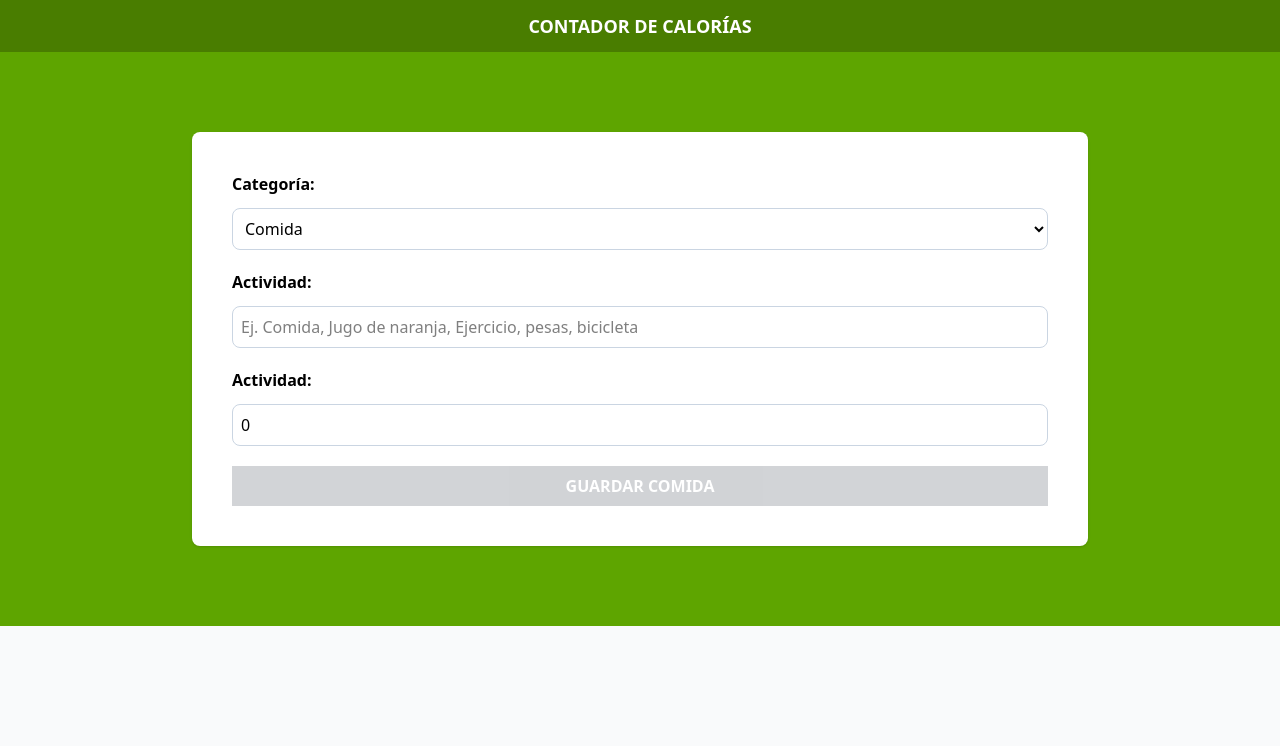
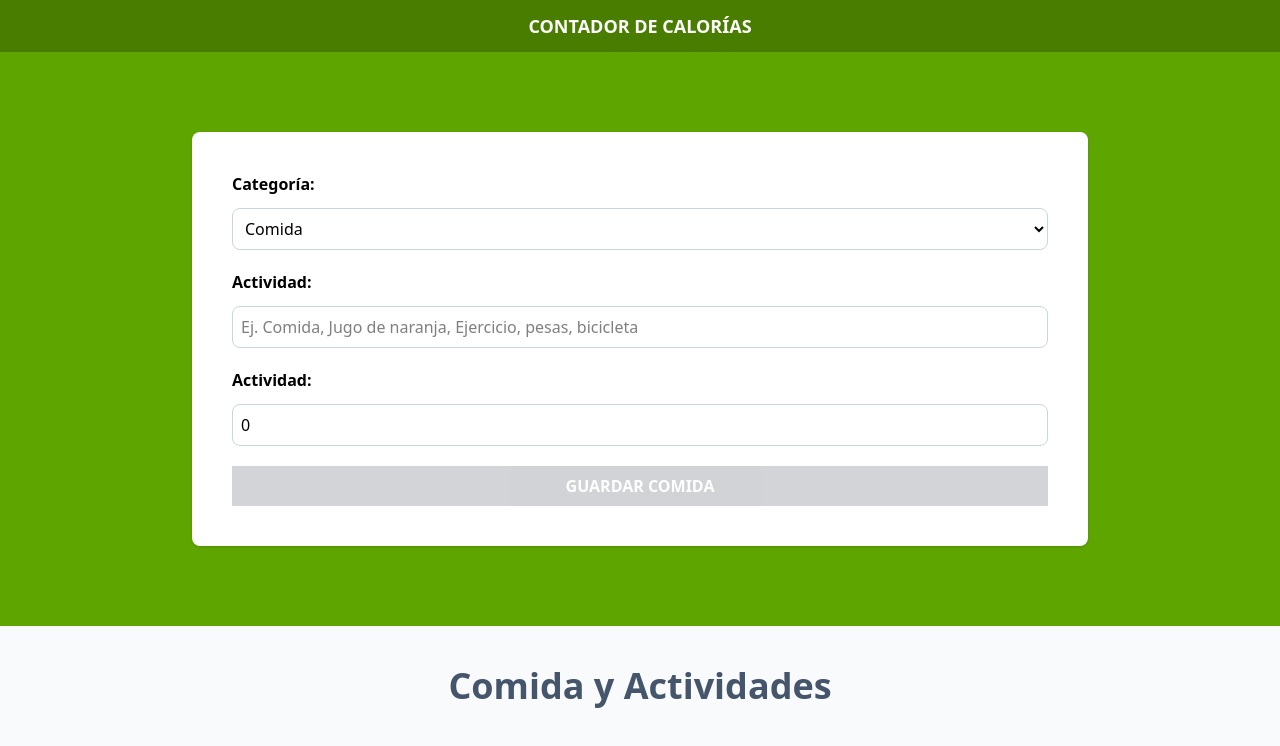
Before and after one commit to chalotorres/Proyecto-Calorie_Tracker, a React (Vite) app: page / in a window 1280 px wide. Shown: the top 746 px of the page. Built offline with nearby package versions, Linux system fonts and the light colour scheme.

Commit message:
Reseteo de formulario, mostrando lista de actividades y creación de botón Editar

```diff
--- a/package.json
+++ b/package.json
@@ -10,16 +10,19 @@
     "preview": "vite preview"
   },
   "dependencies": {
+    "@heroicons/react": "^2.2.0",
     "@tailwindcss/vite": "^4.1.17",
     "react": "^19.2.0",
     "react-dom": "^19.2.0",
-    "tailwindcss": "^4.1.17"
+    "tailwindcss": "^4.1.17",
+    "uuid": "^13.0.0"
   },
   "devDependencies": {
     "@eslint/js": "^9.39.1",
     "@types/node": "^24.10.0",
     "@types/react": "^19.2.2",
     "@types/react-dom": "^19.2.2",
+    "@types/uuid": "^11.0.0",
     "@vitejs/plugin-react-swc": "^4.2.1",
     "eslint": "^9.39.1",
     "eslint-plugin-react-hooks": "^7.0.1",
--- a/src/App.tsx
+++ b/src/App.tsx
@@ -1,6 +1,7 @@
 import { useReducer } from "react"
 import Form from "./components/Form"
 import { activityReducer, initialState } from "./reducers/activity-reducer"
+import ActivityList from "./components/ActivityList"
 
 function App() {
 
@@ -22,6 +23,12 @@
           />
         </div>
       </section>
+
+      <section className="p-10 mx-auto max-w-4xl">
+          <ActivityList
+            activities={state.activities}
+          />
+      </section>
     </>
   )
 }
--- /dev/null
+++ b/src/components/ActivityList.tsx
@@ -0,0 +1,44 @@
+import type { Activity } from "../types"
+import { categories } from "../data/categories";
+import { useMemo } from "react";
+import { PencilSquareIcon } from '@heroicons/react/24/outline'
+
+type ActivityListProps = {
+    activities : Activity[]
+ }
+
+ export default function ActivityList({activities} : ActivityListProps) {
+
+    const CategoryName = useMemo(() =>
+        (category : Activity['category']) =>
+            categories.map( cat => cat.id === category ? cat.name : '')
+    , [activities])
+
+    return (
+    <>
+        <h2 className="text-4xl font-bold text-slate-600 text-center">Comida y Actividades</h2>
+
+        {activities.map( activity => (
+            <div key={activity.id} className="px-5 py-10 bg-white mt-5 flex justify-between">
+                <div className="space-y-2 relative">
+                    <p className={`absolute -top-8 -left-8 px-10 py-2 text-white uppercase font-bold ${activity.category === 1 ? 'bg-lime-500 ' : 'bg-orange-500'}`}>
+                        {CategoryName(activity.category)}
+                    </p>
+                    <p className="text-2xl font-bold pt-5">
+                        {activity.name}
+                    </p>
+                    <p className="font-black text-4xl text-lime-500">
+                        {activity.calories} {''}
+                        <span>Calorías</span>
+                    </p>
+                </div>
+                <div className="flex gap-5 items-center">
+                    <button>
+                        <PencilSquareIcon className="h-8 w-8 text-gray-800"/>
+                    </button>
+                </div>
+            </div>
+        ))}
+    </>
+   )
+ }
--- a/src/components/Form.tsx
+++ b/src/components/Form.tsx
@@ -1,4 +1,5 @@
 import { useState, type ChangeEvent, type Dispatch, type FormEvent } from "react"
+import { v4 as uuidv4} from 'uuid'
 import type { Activity } from "../types";
 import { categories } from "../data/categories"
 import type { ActivityActions } from "../reducers/activity-reducer";
@@ -7,12 +8,15 @@
     dispatch : Dispatch<ActivityActions>
 }
 
-export default function Form({dispatch} : FormProps) {
-    const [activity, setActivity] = useState<Activity>({
+const initialState : Activity = {
+        id : uuidv4(),
         category: 1,
         name: '',
         calories: 0,
-    });
+    }
+
+export default function Form({dispatch} : FormProps) {
+    const [activity, setActivity] = useState<Activity>(initialState);
 
     const handleChange = (e : ChangeEvent<HTMLSelectElement> | ChangeEvent<HTMLInputElement>) => {
         const isnNumberField = ['category', 'calories'].includes(e.target.id)
@@ -32,6 +36,10 @@
         e.preventDefault();
 
         dispatch({ type: "save-activity", payload : { newActivity: activity } })
+        setActivity({
+            ...initialState,
+            id : uuidv4(),
+        });
     }
 
     return (
--- a/src/types/index.ts
+++ b/src/types/index.ts
@@ -4,6 +4,7 @@
 }
 
 export type Activity = {
+    id : string,
     category : number,
     name : string,
     calories : number,
```
Also changed, not shown: 1 other file (tests, documents, lock files or other folders).
